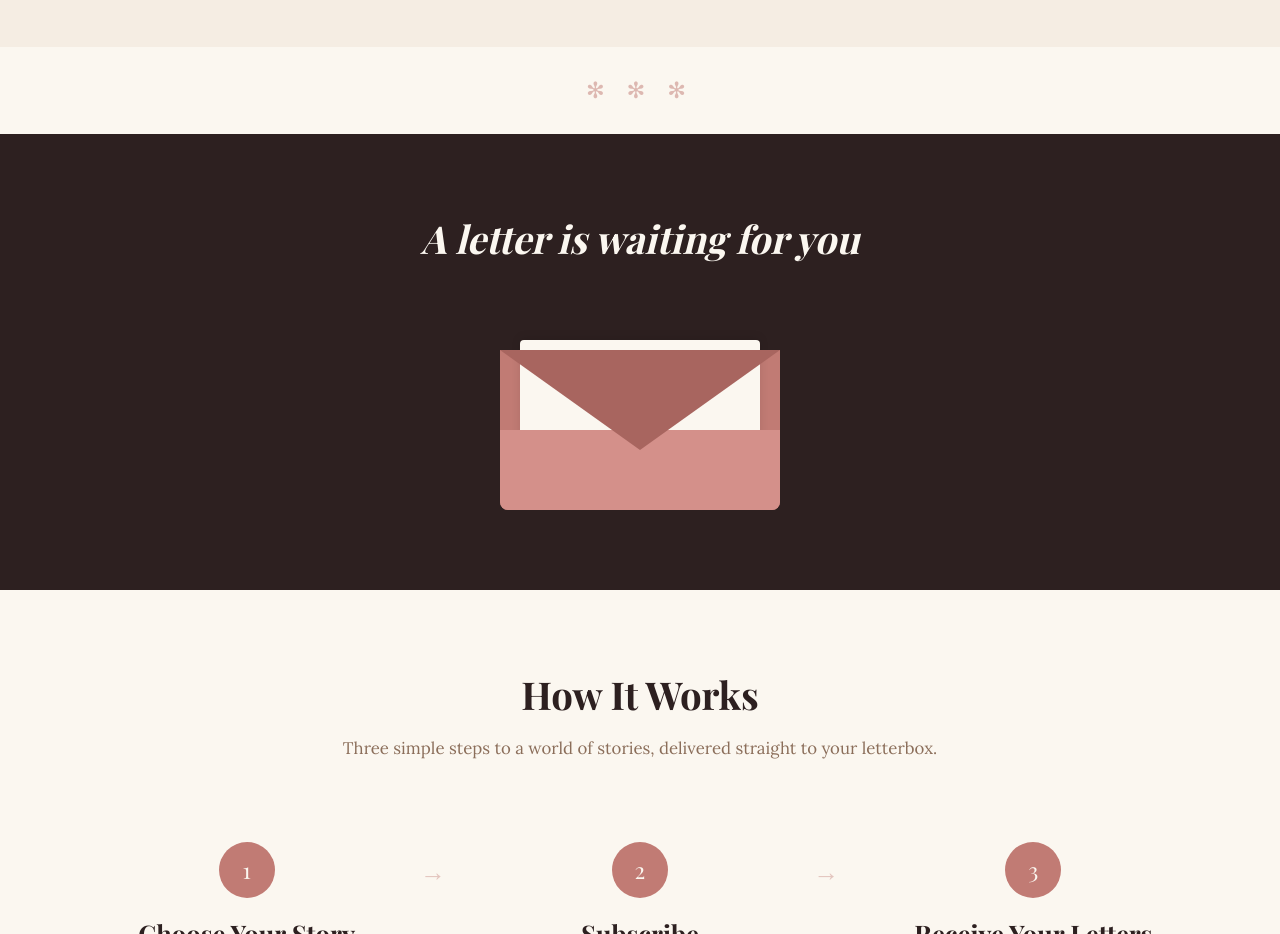
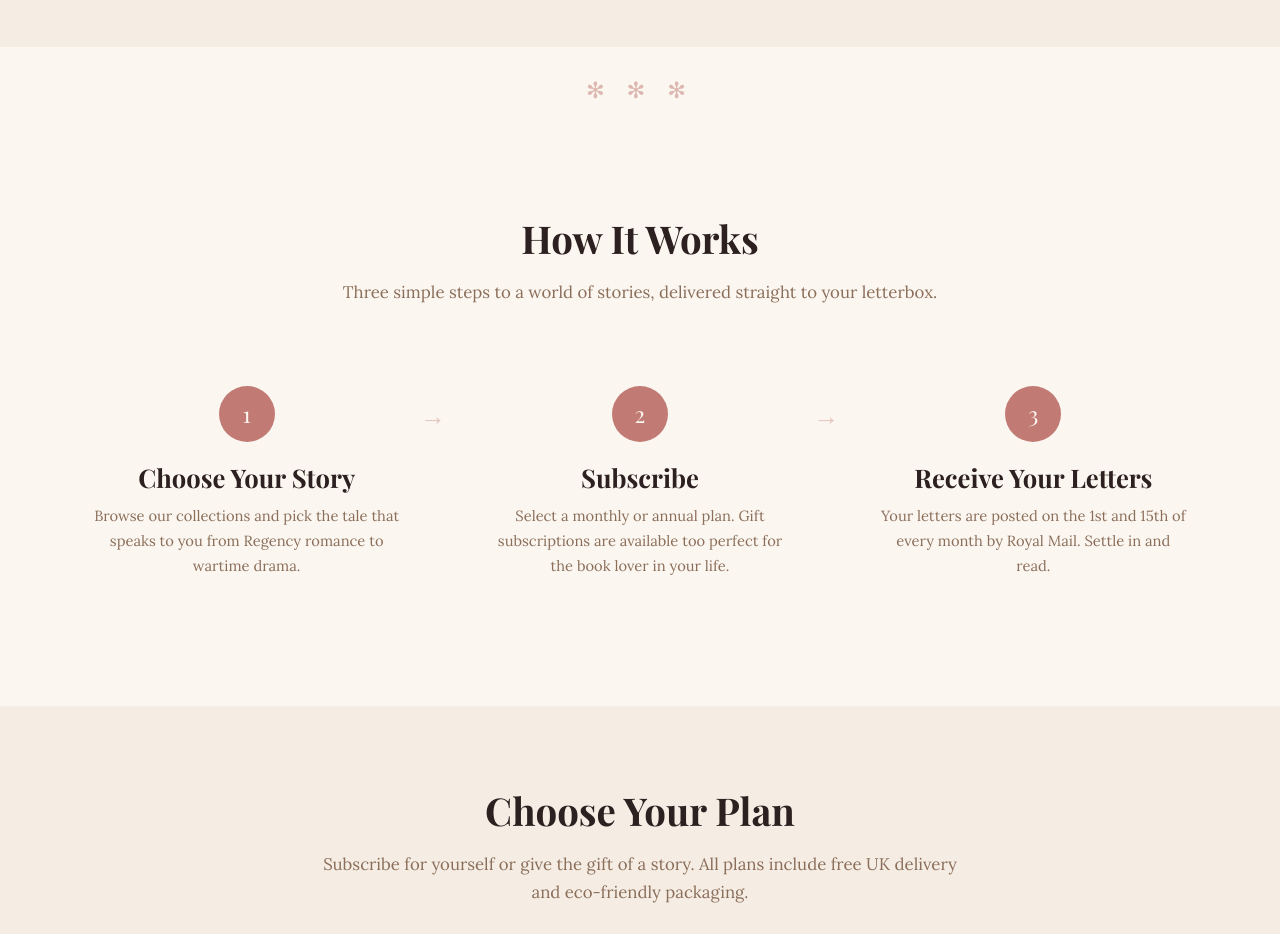
Before and after one commit to millionaireKerry/lovelettertales, a plain HTML site: page index.html in a window 1280 px wide. Shown: the part 2440-3374 px from the top of the page. Drawn offline with nearby package versions, Linux system fonts and the light colour scheme; a web font is replaced by a local one.

Commit message:
Fix story card buttons to link to pricing page; remove envelope section

```diff
--- a/index.html
+++ b/index.html
@@ -205,7 +205,7 @@
               <span class="mood-tag">Witty</span>
               <span class="mood-tag">Jane Austen Era</span>
             </div>
-            <a href="https://buy.stripe.com/28E00idAhgQ6dgw8gU1Nu03" target="_blank" rel="noopener" class="btn btn-primary">Subscribe to Rose's Story</a>
+            <a href="pricing.html" class="btn btn-primary">Subscribe to Rose's Story</a>
           </div>
         </div>
 
@@ -224,7 +224,7 @@
               <span class="mood-tag">Historical</span>
               <span class="mood-tag">Courageous</span>
             </div>
-            <a href="https://buy.stripe.com/28E00idAhgQ6dgw8gU1Nu03" target="_blank" rel="noopener" class="btn btn-primary">Subscribe to Clara's Story</a>
+            <a href="pricing.html" class="btn btn-primary">Subscribe to Clara's Story</a>
           </div>
         </div>
 
@@ -235,25 +235,6 @@
   <div class="divider">&#10043; &#10043; &#10043;</div>
 
   <!-- ============ Letter Reveal Animation ============ -->
-  <section class="letter-reveal-section">
-    <div class="container">
-      <h2 class="letter-reveal-title fade-up"><em>A letter is waiting for you</em></h2>
-      <div class="letter-animation fade-up">
-        <div class="envelope-wrapper">
-          <!-- Envelope back -->
-          <div class="envelope-back"></div>
-          <!-- Letter that slides out -->
-          <div class="letter-paper">
-            <p class="letter-text"><em>My dearest I have the most extraordinary news&hellip;</em></p>
-          </div>
-          <!-- Envelope front -->
-          <div class="envelope-front"></div>
-          <!-- Envelope flap -->
-          <div class="envelope-flap"></div>
-        </div>
-      </div>
-    </div>
-  </section>
 
   <!-- How It Works -->
   <section class="section" id="how-it-works">
```
Also changed, not shown: stories.html (+2 -2 lines).
